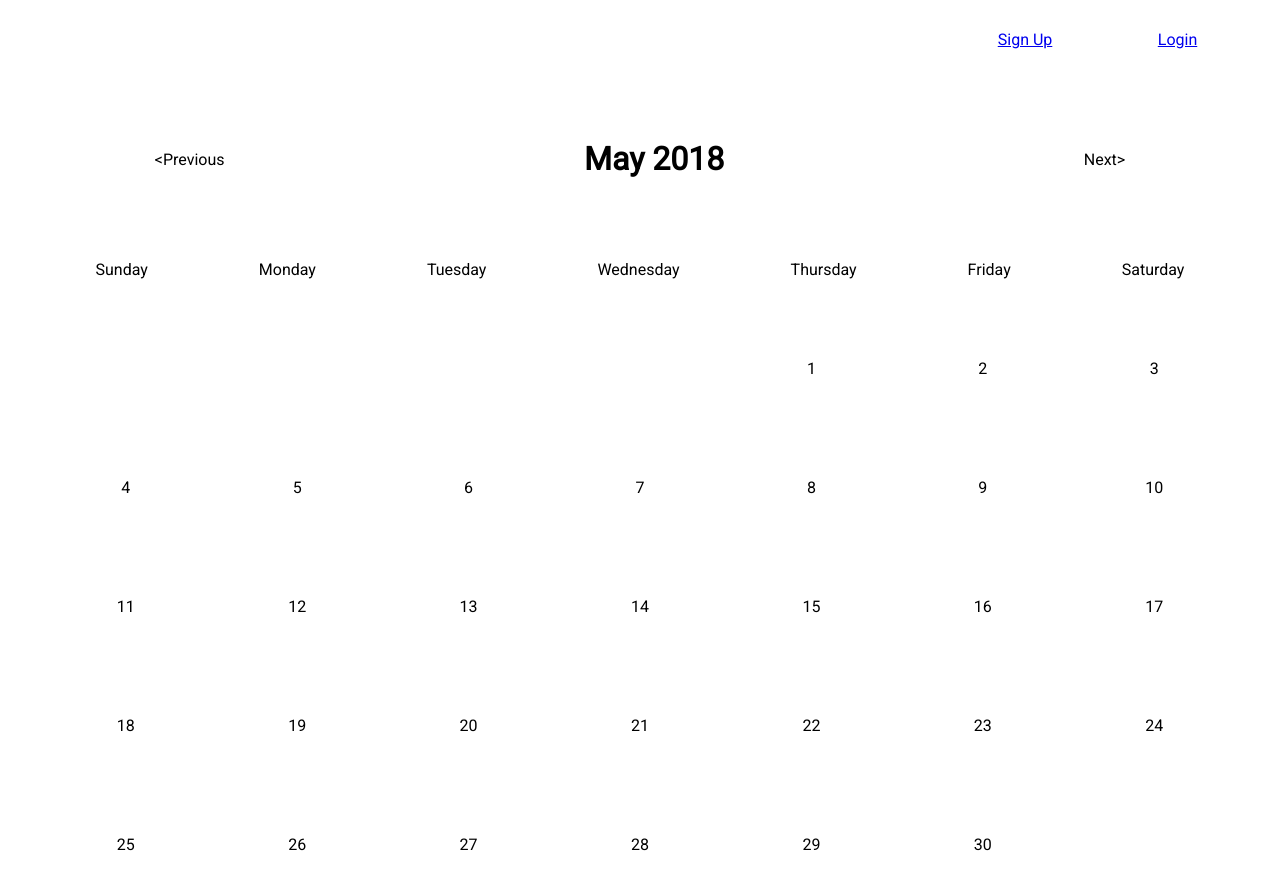
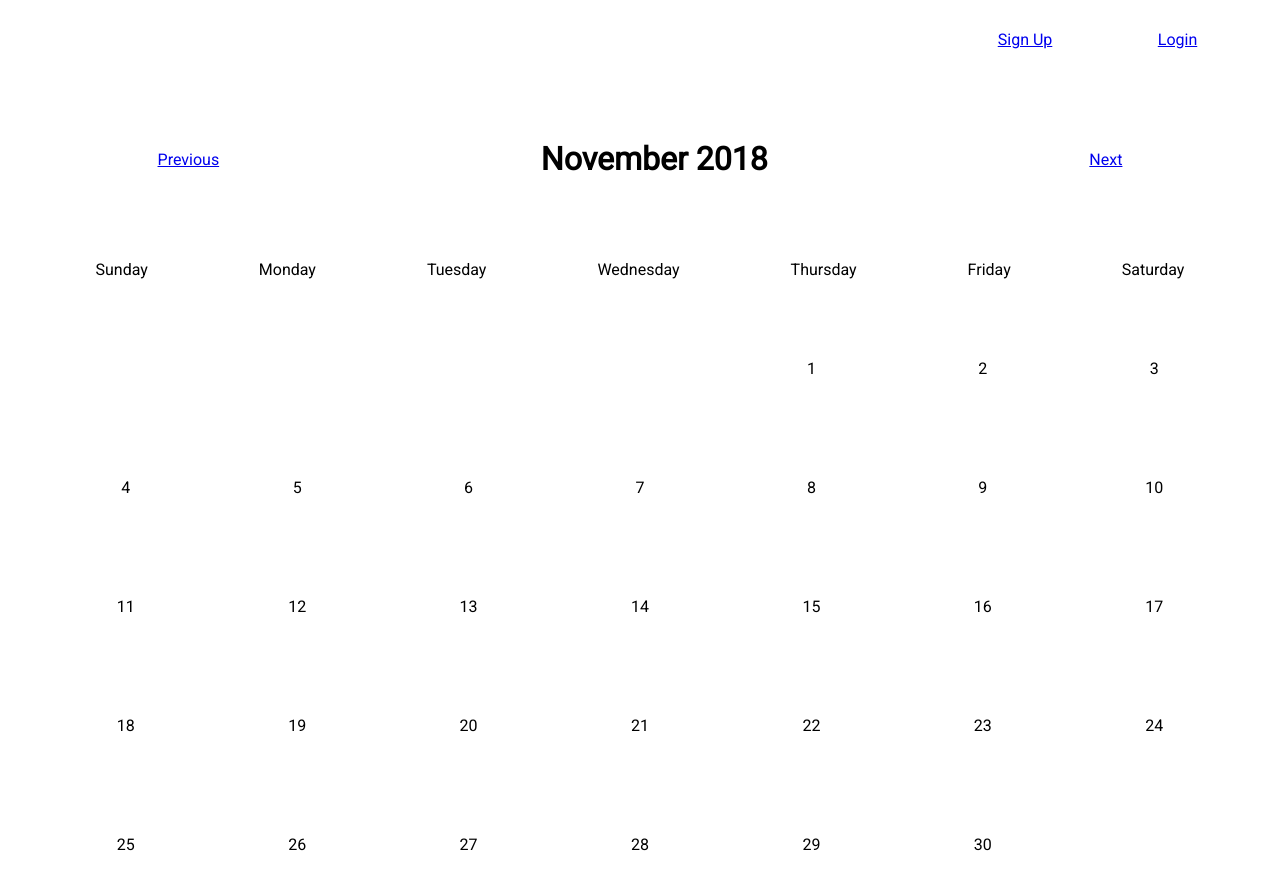
Before and after one commit to shivanis96/react-calendar-client, a React (Create React App) app: page /calendar/0/11/ in a window 1280 px wide. Shown: the top 890 px of the page. Built offline with nearby package versions, Linux system fonts and the light colour scheme.

Commit message:
calendar updates with route

```diff
--- a/src/components/calendar-header.js
+++ b/src/components/calendar-header.js
@@ -1,29 +1,49 @@
 import React, {Component} from 'react';
+import { Link } from 'react-router-dom'
 
 class CalendarHeader extends Component{
 
+    static getDerivedStateFromProps(nextProps, prevState){
+        if(nextProps.currentData.currentMonth ===prevState.currentMonth && nextProps.currentData.currentYear ===prevState.currentYear){
+            return null;
+        }
+        const stateObj = {
+            currentMonth: nextProps.currentData.currentMonth,
+            currentYear: nextProps.currentData.currentYear,
+        }
+        return stateObj;
+    }
+
     getNextMonth= () =>{
-        let next = (this.state.currentMonth + 1);
+        // -2 to turn to index value of month
+        let next = (this.state.currentMonth);
         if(next > 11){
-            this.setState({currentYear: this.state.currentYear + 1},()=>{
-                next = next % 12;
-                this.setState({currentMonth: next}, ()=> this.props.onMonthChange(this.state))
-            });
-            next = next % 12
+            return {
+                newMonth: (next % 12 )+1,
+                newYear: parseInt(this.state.currentYear) + 1
+            }
+
         }else{
-            this.setState({currentMonth: next}, ()=> this.props.onMonthChange(this.state))
+            return {
+                newMonth: (next % 12 )+ 1,
+                newYear: parseInt(this.state.currentYear)
+            }
         }
     }
 
     getPreviousMonth= () =>{
-        let prev = (this.state.currentMonth - 1) % 12;
-        if (prev < 0){
-            this.setState({currentYear: this.state.currentYear-1},()=>{
-                prev =+ 11;
-                this.setState({currentMonth: prev}, ()=> this.props.onMonthChange(this.state))
-            })
+        let prev = (this.state.currentMonth - 2) % 12;
+        if(prev < 0){
+            return {
+                newMonth: prev + 12,
+                newYear: parseInt(this.state.currentYear) - 1
+            }
+
         }else{
-            this.setState({currentMonth: prev}, ()=> this.props.onMonthChange(this.state))
+            return {
+                newMonth: prev +1,
+                newYear: parseInt(this.state.currentYear)
+            }
         }
     }
 
@@ -31,10 +51,9 @@ class CalendarHeader extends Component{
         super(props);
 
         this.monthsList = ['January', 'February', 'March', 'April', 'May', 'June' , 'July', 'August', 'September', 'October', 'November', 'December']
-
         this.state = {
-            currentMonth: this.props.currentDate.getMonth(),
-            currentYear: this.props.currentDate.getFullYear()
+            currentMonth: this.props.currentData.currentMonth,
+            currentYear: this.props.currentData.currentYear
         }
 
     }
@@ -42,10 +61,9 @@ class CalendarHeader extends Component{
     render(){
         return(
             <div className="header-month">
-                <a onClick={this.getPreviousMonth} className="pointer">&lt;Previous</a>
-                <h1 className="month-name">{this.monthsList[this.state.currentMonth]} {this.state.currentYear}</h1>
-                <a onClick={this.getNextMonth} className="pointer">Next&gt;</a>
-
+                <Link to={`/calendar/${this.getPreviousMonth().newYear}/${this.getPreviousMonth().newMonth}/`}>Previous</Link>
+                <h1 className="month-name">{this.monthsList[this.state.currentMonth-1]} {this.state.currentYear}</h1>
+                <Link to={`/calendar/${this.getNextMonth().newYear}/${this.getNextMonth().newMonth}/`}>Next</Link>
             </div>
         )
     }
--- a/src/components/calendar-picker.js
+++ b/src/components/calendar-picker.js
@@ -1,7 +1,6 @@
 import React, {Component} from 'react';
 
 class CalendarPicker extends Component{
-
 
     constructor(props){
         super(props);
@@ -42,7 +41,7 @@ class CalendarPicker extends Component{
 
 
         return weeksArrays.map(week =>(
-            <div className="header-month">
+            <div key={weeksArrays.indexOf(week)} className="header-month">
                 {this.renderRows(week)}
             </div>
         ));
@@ -50,8 +49,8 @@ class CalendarPicker extends Component{
     }
 
     renderRows(week) {
-        return week.map(value => (
-            <div className="calendar-column">
+        return week.map((value,index) => (
+            <div key={index} className="calendar-column">
                 {value}
             </div>
         ))
--- a/src/components/calendar.js
+++ b/src/components/calendar.js
@@ -7,21 +7,36 @@ import CalendarNav from './calendar-nav'
 
 class Calendar extends Component {
 
-    componentDidUpdate(){
+
+    static getDerivedStateFromProps(nextProps, prevState){
+
+        const now = new Date();
+        if(nextProps.match.params.month ===prevState.currentMonth && nextProps.match.params.year ===prevState.currentYear){
+            return null;
+        }
+        const paramMonthUpdate = (0 < nextProps.match.params.month && nextProps.match.params.month<13 ) ? (nextProps.match.params.month) :(now.getMonth()+1);
+        const paramYearUpdate = (0 < nextProps.match.params.year && nextProps.match.params.year<10000 ) ? (nextProps.match.params.year) :(now.getFullYear());
+        const firstDateUpdate = new Date(paramYearUpdate, paramMonthUpdate-1, 1)
+        firstDateUpdate.setFullYear(paramYearUpdate);
+        const lastDateUpdate = new Date(paramYearUpdate, paramMonthUpdate, 0)
+        lastDateUpdate.setFullYear(paramYearUpdate);
+        return {
+            daysTotal: lastDateUpdate.getDate(),
+            currentMonth: paramMonthUpdate,
+            currentYear: paramYearUpdate,
+            currentFirstDay: firstDateUpdate.getDay()
+           }
     }
 
     constructor(props){
         super(props);
         const now = new Date();
-        const newDate = new Date();
         const paramMonth = (0 < this.props.match.params.month && this.props.match.params.month<13 ) ? (this.props.match.params.month) :(now.getMonth()+1)  ;
         const paramYear = (0 < this.props.match.params.year && this.props.match.params.year<10000 ) ? (this.props.match.params.year) :(now.getFullYear()) ;
         const firstDate = new Date(paramYear, paramMonth-1, 1)
         firstDate.setFullYear(paramYear);
-        console.log(firstDate)
         const lastDate = new Date(paramYear, paramMonth, 0)
         lastDate.setFullYear(paramYear);
-        console.log(lastDate)
 
         this.state = {
             todayDate: now,
@@ -31,7 +46,6 @@ class Calendar extends Component {
             currentYear: paramYear,
             currentFirstDay: firstDate.getDay()
         }
-        console.log(this.state)
         this.daysInMonth = this.daysInMonth.bind(this);
         this.onMonthChange = this.onMonthChange.bind(this)
     }
@@ -52,7 +66,7 @@ class Calendar extends Component {
     render() {
         return (
             <div className="App">
-                <CalendarHeader currentDate={this.state.currentDate} onMonthChange={this.onMonthChange}/>
+                <CalendarHeader currentData={this.state} onMonthChange={this.onMonthChange}/>
                 <CalendarPicker datePickerData={this.state}/>
             </div>
         );
```
